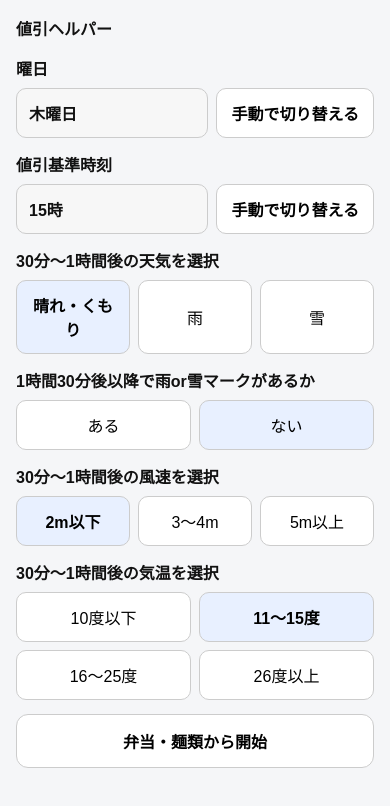
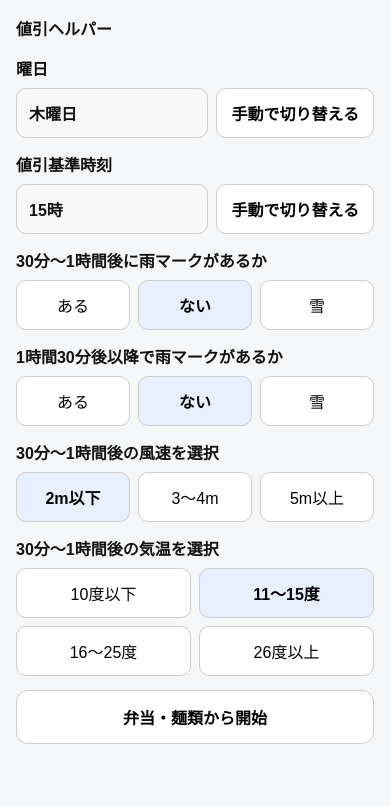
Before and after one commit to doribar/nebiki-helper, a React (Vite) app: page / in a window 390 px wide. Shown: the top 806 px of the page. Built offline with nearby package versions, Linux system fonts and the light colour scheme.

Commit message:
phone test

```diff
--- a/src/components/screens/StartScreen.tsx
+++ b/src/components/screens/StartScreen.tsx
@@ -1,6 +1,5 @@
 import type {
   DiscountTime,
-  LaterPrecipType,
   NearTermWeather,
   SessionDraft,
   TempLevel,
@@ -41,16 +40,17 @@ const DISCOUNT_TIME_OPTIONS: { value: DiscountTime; label: string }[] = [
 ];
 
 const NEAR_TERM_WEATHER_OPTIONS: { value: NearTermWeather; label: string }[] = [
-  { value: "other", label: "晴れ・くもり" },
-  { value: "rain", label: "雨" },
+  { value: "rain", label: "ある" },
+  { value: "other", label: "ない" },
   { value: "snow", label: "雪" },
 ];
 
-const LATER_PRECIP_TYPE_OPTIONS: {
-  value: Exclude<LaterPrecipType, null>;
+const LATER_PRECIP_OPTIONS: {
+  value: "rain" | "none" | "snow";
   label: string;
 }[] = [
-  { value: "rain", label: "雨" },
+  { value: "rain", label: "ある" },
+  { value: "none", label: "ない" },
   { value: "snow", label: "雪" },
 ];
 
@@ -98,52 +98,6 @@ function getDiscountTimeLabel(discountTime: DiscountTime): string {
     "20": "20時30分",
   };
   return map[discountTime];
-}
-
-type ToggleProps = {
-  label: string;
-  value: boolean;
-  onChange: (next: boolean) => void;
-};
-
-function YesNoToggle({ label, value, onChange }: ToggleProps) {
-  return (
-    <div style={{ marginBottom: 14 }}>
-      <div style={{ fontWeight: 700, marginBottom: 8 }}>{label}</div>
-
-      <div style={{ display: "flex", gap: 8 }}>
-        <button
-          type="button"
-          onClick={() => onChange(true)}
-          style={{
-            flex: 1,
-            padding: 12,
-            borderRadius: 10,
-            border: "1px solid #ccc",
-            background: value ? "#e8f0ff" : "#fff",
-            cursor: "pointer",
-          }}
-        >
-          ある
-        </button>
-
-        <button
-          type="button"
-          onClick={() => onChange(false)}
-          style={{
-            flex: 1,
-            padding: 12,
-            borderRadius: 10,
-            border: "1px solid #ccc",
-            background: !value ? "#e8f0ff" : "#fff",
-            cursor: "pointer",
-          }}
-        >
-          ない
-        </button>
-      </div>
-    </div>
-  );
 }
 
 type SegmentedProps<T extends string> = {
@@ -202,7 +156,6 @@ export function StartScreen({
   onStart,
 }: StartScreenProps) {
   const isFinalTime = sessionDraft.discountTime === "20";
-  const laterPrecipTypeValue = sessionDraft.weather.laterPrecipType ?? "rain";
 
   return (
     <main style={{ padding: 16, maxWidth: 480, margin: "0 auto" }}>
@@ -383,39 +336,26 @@ export function StartScreen({
 />
 
       {sessionDraft.weather.nearTermWeather === "other" ? (
-        <>
-          <YesNoToggle
+  <SegmentedSelector
     label={weatherGuideText.laterPrecipGuide}
-            value={sessionDraft.weather.hasLaterPrecip}
+    value={
+      sessionDraft.weather.hasLaterPrecip
+        ? sessionDraft.weather.laterPrecipType === "snow"
+          ? "snow"
+          : "rain"
+        : "none"
+    }
+    options={LATER_PRECIP_OPTIONS}
     onChange={(next) =>
       onChangeSessionDraft({
         weather: {
           ...sessionDraft.weather,
-                  hasLaterPrecip: next,
-                  laterPrecipType: next
-                    ? sessionDraft.weather.laterPrecipType ?? "rain"
-                    : null,
+          hasLaterPrecip: next !== "none",
+          laterPrecipType: next === "none" ? null : next,
         },
       })
     }
   />
-
-          {sessionDraft.weather.hasLaterPrecip ? (
-            <SegmentedSelector
-              label={weatherGuideText.laterPrecipTypeGuide}
-              value={laterPrecipTypeValue}
-              options={LATER_PRECIP_TYPE_OPTIONS}
-              onChange={(next) =>
-                onChangeSessionDraft({
-                  weather: {
-                    ...sessionDraft.weather,
-                    laterPrecipType: next,
-                  },
-                })
-              }
-            />
-          ) : null}
-        </>
 ) : null}
 
       <SegmentedSelector
--- a/src/domain/weekdayBase.ts
+++ b/src/domain/weekdayBase.ts
@@ -160,6 +160,12 @@ function resolveWeatherEffect(params: {
     params.discountTime === "18" ||
     params.discountTime === "19");
 
+const isFridaySaturdayNight =
+  (params.weekday === 5 || params.weekday === 6) &&
+  (params.discountTime === "17" ||
+    params.discountTime === "18" ||
+    params.discountTime === "19");
+
 const noticeText = isSundayNight
   ? "日曜日の夜は客足が減るため、火曜・木曜の基準を使います。"
   : undefined;
@@ -201,13 +207,13 @@ function resolveWeatherEffect(params: {
   }
   // 30分〜1時間後に雪
   else if (nearTermWeather === "snow") {
-  const raiseSteps = windMet && coldMet ? 2 : windMet || coldMet ? 1 : 0;
+  const raiseSteps = windMet && coldMet ? 0 : windMet || coldMet ? 1 : 0;
   adjusted = raiseWeekdayBaseBySteps(original, raiseSteps);
-  baseRateBonus = 20;
+  baseRateBonus = windMet && coldMet ? 30 : 20;
 
   if (windMet && coldMet) {
     bonusText =
-      "30分〜1時間後に雪予報があり、風が強く気温が低いため値引率を20%上げます。";
+      "30分〜1時間後に雪予報があり、風が強く気温が低いため値引率を30%上げます。";
   } else if (windMet) {
     reasonText = "30分〜1時間後に雪予報があり、風が強いため、";
     bonusText = "値引率を20%上げます。";
@@ -234,13 +240,13 @@ function resolveWeatherEffect(params: {
   }
   // その日のうちに雪
   else if (laterPrecipType === "snow") {
-  const raiseSteps = windMet && coldMet ? 2 : windMet || coldMet ? 1 : 0;
+  const raiseSteps = windMet && coldMet ? 0 : windMet || coldMet ? 1 : 0;
   adjusted = raiseWeekdayBaseBySteps(original, raiseSteps);
-  baseRateBonus = 10;
+  baseRateBonus = windMet && coldMet ? 20 : 10;
 
   if (windMet && coldMet) {
-    reasonText = "1時間30分後以降に雪予報があり、風が強く気温が低いため、";
-    bonusText = "値引率を10%上げます。";
+    bonusText =
+      "1時間30分後以降に雪予報があり、風が強く気温が低いため値引率を20%上げます。";
   } else if (windMet) {
     reasonText = "1時間30分後以降に雪予報があり、風が強いため、";
     bonusText = "値引率を10%上げます。";
@@ -254,7 +260,9 @@ function resolveWeatherEffect(params: {
   // 降水なし → 従来の風・低気温・16〜25度処理
   else {
     const warmedBase =
-      isTemp16to25(params.weather.tempLevel) && !isSundayNight
+  isTemp16to25(params.weather.tempLevel) &&
+  !isSundayNight &&
+  !isFridaySaturdayNight
     ? relaxWeekdayBase(original)
     : original;
 
@@ -344,9 +352,9 @@ export function getBasisGuideDisplay(params: {
 
 export function getWeatherGuideText(): WeatherGuideText {
   return {
-    nearTermWeatherGuide: "30分〜1時間後の天気を選択",
-    laterPrecipGuide: "1時間30分後以降で雨or雪マークがあるか",
-    laterPrecipTypeGuide: "1時間30分後以降の雨or雪マークの種類を選択",
+    nearTermWeatherGuide: "30分〜1時間後に雨マークがあるか",
+    laterPrecipGuide: "1時間30分後以降で雨マークがあるか",
+    laterPrecipTypeGuide: "ある場合それは雨と雪のどちらか",
     windGuide: "30分〜1時間後の風速を選択",
     tempGuide: "30分〜1時間後の気温を選択",
   };
```
Lines whose indentation alone changed are shown as unchanged.
